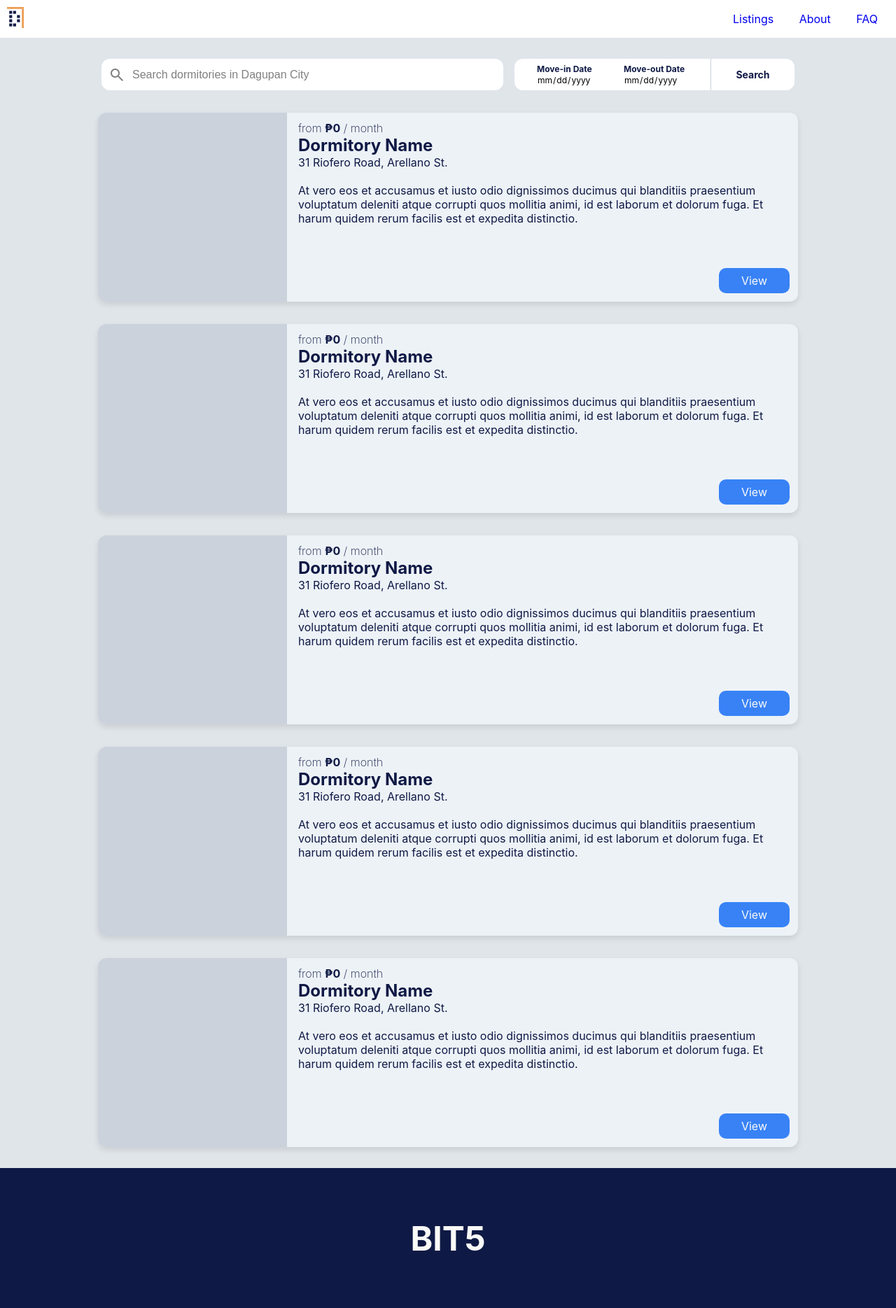
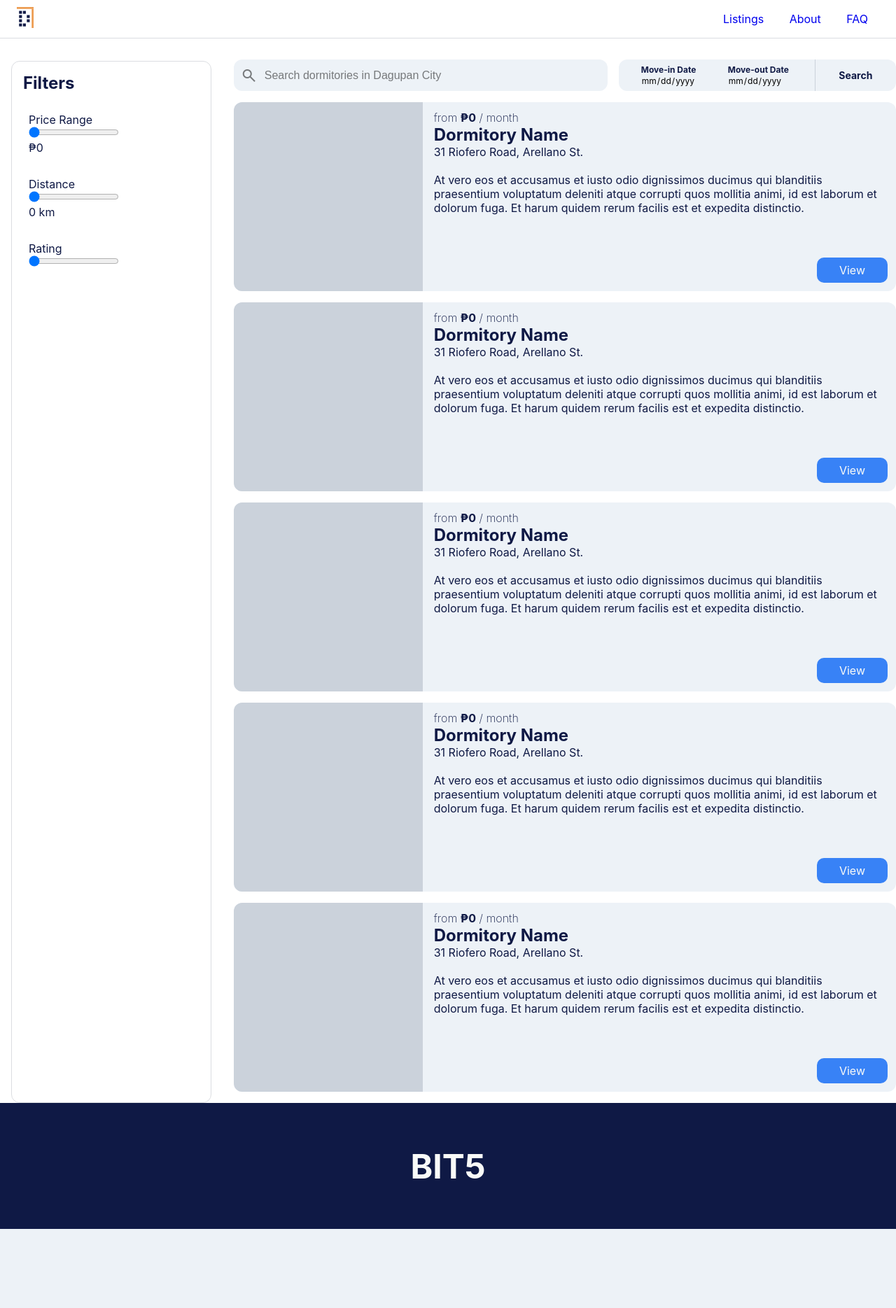
Before and after one commit to phosrei/DaguDorms, a PHP site: page /dorms.html in a window 1280 px wide. Shown: the whole page at 70% size. After the commit the page ends 1756 px from the top, so only its background shows below. Run offline with PHP 8.4, Linux system fonts and the light colour scheme; some web fonts are replaced.

Commit message:
Add filters and fix flexbox

```diff
--- a/dorms.html
+++ b/dorms.html
@@ -16,7 +16,7 @@
 <body>
     <header>
         <a href="index.html">
-            <img class="header-icon" src="dagudorms-icon.svg" alt="Header Icon">
+            <img class="header-icon" src="assets/dagudorms-icon.svg" alt="Header Icon">
         </a>
         <nav class="nav-links">
             <ul>
@@ -26,10 +26,30 @@
             </ul>
         </nav>
     </header>
-    <section class="dorms-section flex-center">
-        <div class="dorms-wrapper flex-center">
-            <div class="top-dorms-section">
-                <div class="search-box">
+    <section class="dorms-section">
+        <div class="filters">
+                <h2>Filters</h2>
+                <br>
+                <div class="filter-options">
+                    <div class="filter-option">
+                        <p>Price Range</p>
+                        <input type="range" min="0" max="10000" value="0" class="slider" id="priceRange">
+                        <p>₱<span id="priceValue">0</span></p>
+                    </div>
+                    <div class="filter-option">
+                        <p>Distance</p>
+                        <input type="range" min="0" max="10000" value="0" class="slider" id="distanceRange">
+                        <p><span id="distanceValue">0</span> km</p>
+                    </div>
+                    <div class="filter-option">
+                        <p>Rating</p>
+                        <input type="range" min="0" max="5" value="0" class="slider" id>
+                    </div>
+                </div>
+        </div>
+        <div class="dorms-listing">
+            <div class="search-wrapper">
+                <div class="search-bar">
                     <span class="search-icon material-symbols-outlined">search</span>
                     <form action="/search" method="get">
                         <input class="search-input" type="search" name="q" placeholder="Search dormitories in Dagupan City" spellcheck="false">
@@ -45,10 +65,9 @@
                         <input class="move-input" type="date" name="end-date" id="end-date">
                     </div>
                     <a class="search-button flex-center" href="#">Search</a>
-
                 </div>
             </div>
-            <div class="dorms-listings">
+            <div class="dorm-card">
                 <div class="dorms-image"></div>
                 <div class="dorms-info">
                     <p class="price">from <b>₱0</b> / month</p>
@@ -60,7 +79,7 @@
                     <a class="btn-two" href="#">View</a>
                 </div>
             </div>
-            <div class="dorms-listings">
+            <div class="dorm-card">
                 <div class="dorms-image"></div>
                 <div class="dorms-info">
                     <p class="price">from <b>₱0</b> / month</p>
@@ -72,7 +91,7 @@
                     <a class="btn-two" href="#">View</a>
                 </div>
             </div>
-            <div class="dorms-listings">
+            <div class="dorm-card">
                 <div class="dorms-image"></div>
                 <div class="dorms-info">
                     <p class="price">from <b>₱0</b> / month</p>
@@ -84,7 +103,7 @@
                     <a class="btn-two" href="#">View</a>
                 </div>
             </div>
-            <div class="dorms-listings">
+            <div class="dorm-card">
                 <div class="dorms-image"></div>
                 <div class="dorms-info">
                     <p class="price">from <b>₱0</b> / month</p>
@@ -96,7 +115,7 @@
                     <a class="btn-two" href="#">View</a>
                 </div>
             </div>
-            <div class="dorms-listings">
+            <div class="dorm-card">
                 <div class="dorms-image"></div>
                 <div class="dorms-info">
                     <p class="price">from <b>₱0</b> / month</p>
@@ -108,6 +127,7 @@
                     <a class="btn-two" href="#">View</a>
                 </div>
             </div>
+        </div>
     </section>
     <footer class="flex-center">
         <p class="dev-name">BIT5</p>
--- a/style.css
+++ b/style.css
@@ -23,9 +23,10 @@ header {
   display: flex;
   justify-content: space-between;
   align-items: center;
-  padding: 10px;
+  padding: 10px 24px 10px 24px;
   background-color: #fff;
   cursor: default;
+  border-bottom: 1px solid #DBDDE1;
 }
 
 .header-icon {
@@ -180,7 +175,7 @@ footer {
   background-color: #EDF2F7;
   color: #f9faf8;
   background-color: #0F1945;
-  height: 200px;
+  height: 180px;
 }
 
 .dev-name {
@@ -190,20 +185,47 @@ footer {
 }
 
 .dorms-section {
-  background-color: #e0e5ea;
+  display: flex;
+  gap: 32px;
 }
 
-.top-dorms-section {
+.dorms-listing {
+  flex-direction: column;
+  width: 1000px;
+}
+
+.search-wrapper {
   display: flex;
   align-items: flex-end;
+  flex-wrap: wrap;
   gap: 16px;
   margin-top: 10px;
 }
 
-.top-dorms-section p {
+.search-wrapper p {
   font-size: 12px;
   font-weight: bold;
   color: #0F1945;
+}
+
+.filters {
+  width: 300px;
+  border: 1px solid #DBDDE1;
+  border-radius: 12px;
+  margin: 32px 0 0 16px;
+  padding: 16px;
+}
+
+.filter-options {
+  display: flex;
+  flex-direction: column;
+  gap: 16px;
+}
+
+.filter-option {
+  background-color: #fff;
+  padding: 8px;
+  border-radius: 10px;
 }
 
 .move-dates {
@@ -227,29 +249,19 @@ footer {
 }
 
 .search-button:hover {
-  background-color: #f6f3f3;
+  background-color: #e9eef2;
 }
 
-.dorms-wrapper {
-  max-width: 1000px;
-  flex-direction: column;
-  justify-content: center;
-  gap: 32px;
-  margin-bottom: 30px;
-}
-
-.search-box {
+.search-bar {
   display: flex;
-  flex-grow: 1;
   align-items: center;
   padding-left: 10px;
   margin-top: 20px;
   border-radius: 12px;
-  background-color: #fff;
+  background-color: #EDF2F7;
 }
 
 .search-input {
-  width: 540px;
   flex: 1 2 0px;
   outline: none;
   border: none;
@@ -257,16 +269,19 @@ footer {
   border-radius: 0 16px 16px 0;
   padding-left: 10px;
   font-size: 16px;
+  width: 500px;
+  flex-grow: 1;
   height: 45px;
 }
 
 .move-dates-wrapper {
+  display: flex;
+  flex-grow: 1;
   padding-left: 32px;
-  display: flex;
-  background-color: #fff;
+  background-color: #EDF2F7;
   height: 45px;
-  width: 400px;
   gap: 30px;
+  max-width: 534px;
   border-radius: 12px;
 }
 
@@ -291,19 +306,18 @@ input[type="search"]::-webkit-search-cancel-button {
   color: rgba(0,0,0,0.5);
 }
 
-.dorms-listings {
+.dorm-card {
   display: flex;
   background-color: #EDF2F7;
   border-radius: 12px;
   gap: 16px;
-  box-shadow: 0 4px 8px rgba(0,0,0,0.1);
+  margin: 16px 0;
   transition: all 0.3s ease 0s;
   transform: scale();
-  cursor: default;
 }
 
-.dorms-listings:hover{
-  transform: scale(1.05);
+.dorm-card:hover{
+  transform: scale(1.02);
 }
 
 .dorms-info {
```
Also changed, not shown: other parts of style.css (+11 -17 lines), index.html (+10 -12 lines), assets/city.png (added), 1 other file. Lines whose indentation alone changed are shown as unchanged.
